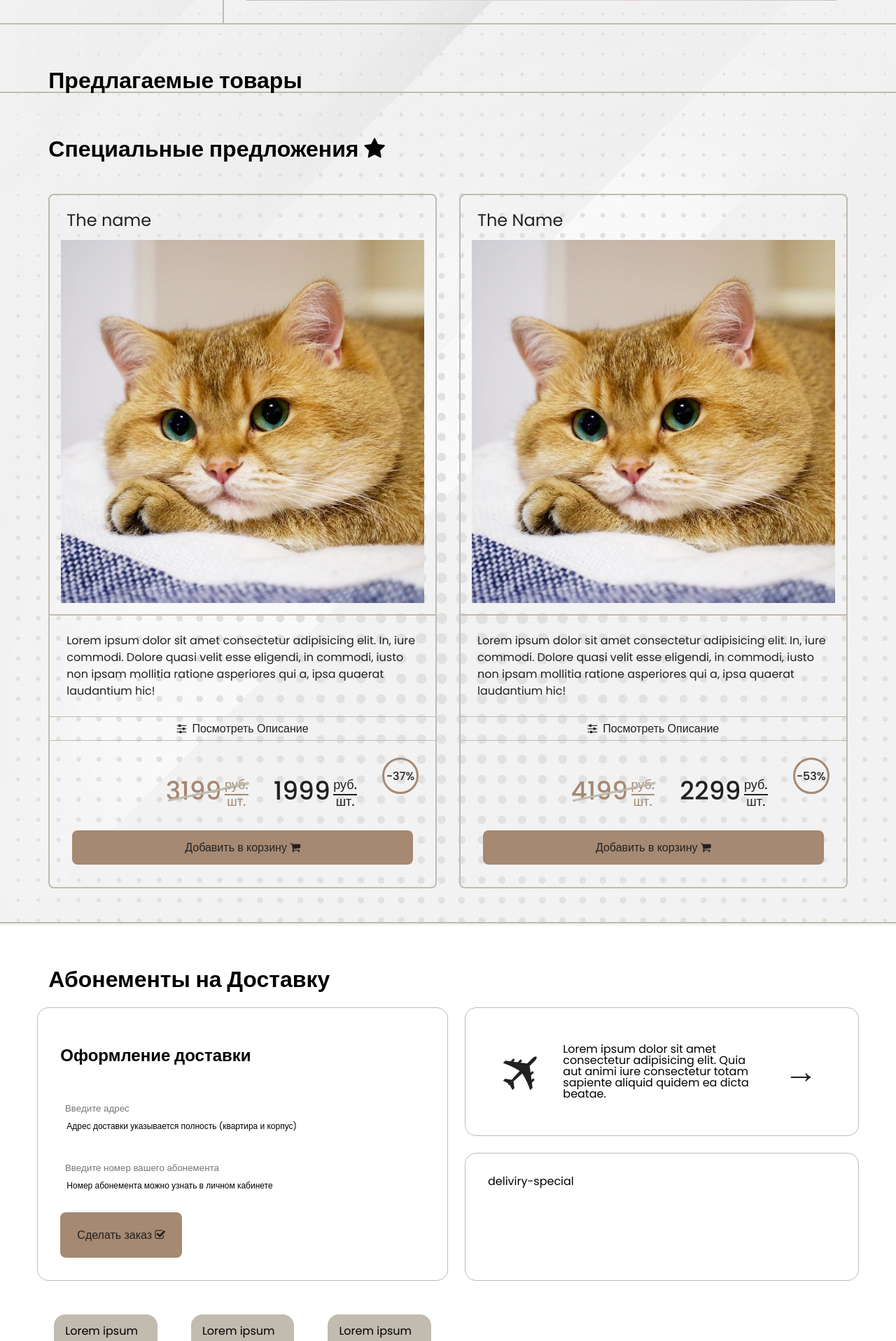
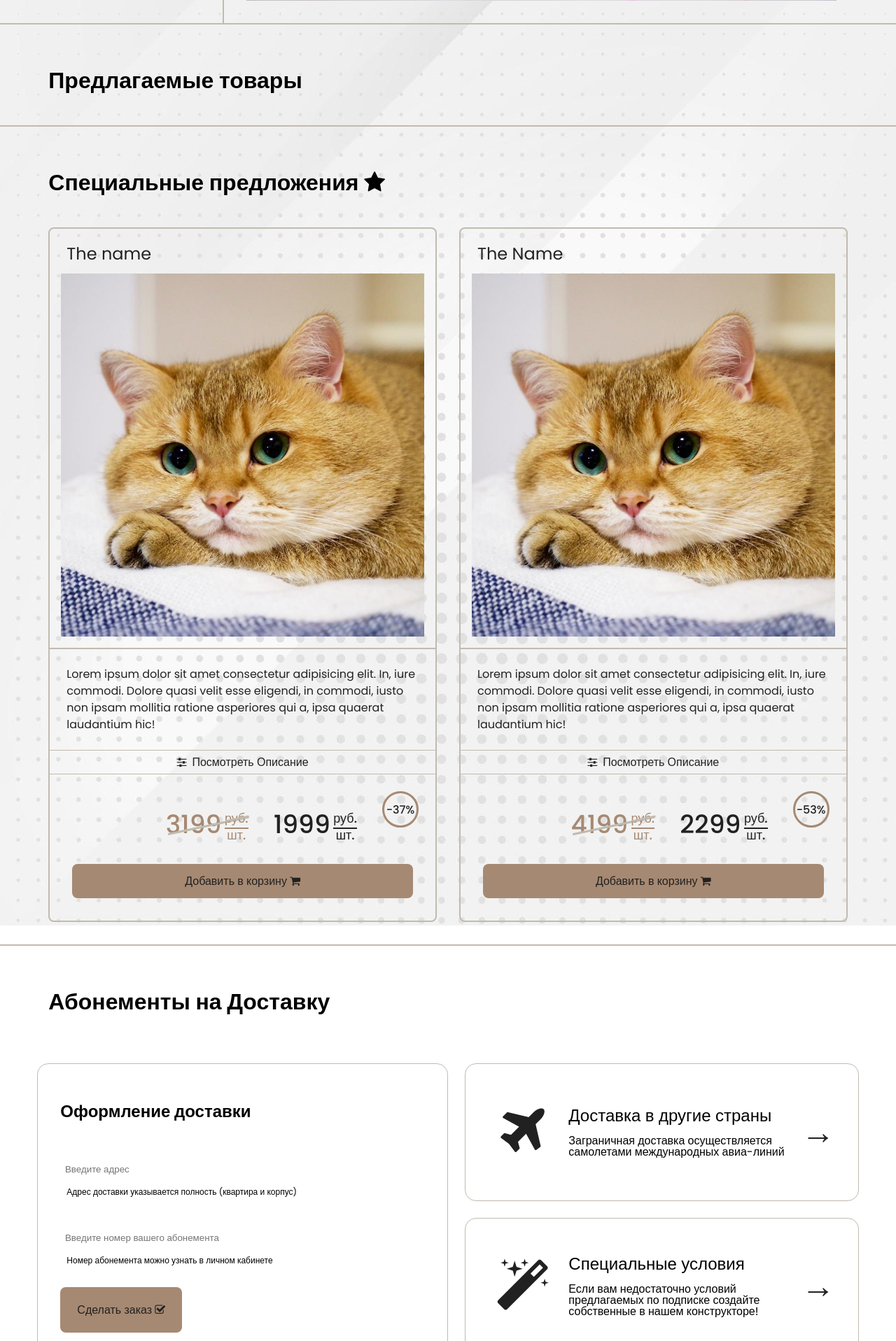
Before and after one commit to EgorKondratyev/site-shop-training, a Django app: page / in a window 1280 px wide. Shown: the part 677-2594 px from the top of the page at 70% size. Run offline with Django 4.2, Linux system fonts and the light colour scheme; data that the repository does not hold is empty.

Commit message:
update deliviry-description(title + text)

```diff
--- a/shop/home/templates/home/base.html
+++ b/shop/home/templates/home/base.html
@@ -297,16 +297,31 @@
 
             <div class="deliviry-another-option">
                 <div class="deliviry-from-country">
-                    <div class="deliviry-img">✈</div>
+                    <div class="deliviry-img"><i class="fa fa-plane"></i></div>
                     <div class="deliviry-description">
-                        Lorem ipsum dolor sit amet consectetur adipisicing elit. Quia aut animi iure consectetur totam
-                        sapiente aliquid quidem ea dicta beatae.
+                        <div class="deliviry-description-title">
+                            Доставка в другие страны
+                        </div>
+                        <div class="deliviry-description-text">
+                            Заграничная доставка осуществляется самолетами международных авиа-линий
+                        </div>
                     </div>
                     <div class="deliviry-arrow">→</div>
                 </div>
-                <div class="deliviry-special">
-                    deliviry-special
+
+                <div class="deliviry-from-country">
+                    <div class="deliviry-img"><i class="fa fa-magic"></i></div>
+                    <div class="deliviry-description">
+                        <div class="deliviry-description-title">
+                            Специальные условия
+                        </div>
+                        <div class="deliviry-description-text">
+                            Если вам недостаточно условий предлагаемых по подписке создайте собственные в нашем конструкторе!
+                        </div>
+                    </div>
+                    <div class="deliviry-arrow">→</div>
                 </div>
+
             </div>
 
         </div>
@@ -314,23 +329,31 @@
             <div class="delivery-card">
                 Lorem ipsum
                 <div class="delivery-card-description">
-                    Lorem ipsum dolor sit amet consectetur adipisicing elit. In, nihil voluptas recusandae cumque quod quibusdam.
+                    Lorem ipsum dolor sit amet consectetur adipisicing elit. In, nihil voluptas recusandae cumque quod
+                    quibusdam.
                 </div>
             </div>
             <div class="delivery-card">
                 Lorem ipsum
                 <div class="delivery-card-description">
-                    Lorem ipsum dolor sit amet consectetur adipisicing elit. In, nihil voluptas recusandae cumque quod quibusdam.
+                    Lorem ipsum dolor sit amet consectetur adipisicing elit. In, nihil voluptas recusandae cumque quod
+                    quibusdam.
                 </div>
             </div>
             <div class="delivery-card">
                 Lorem ipsum
                 <div class="delivery-card-description">
-                    Lorem ipsum dolor sit amet consectetur adipisicing elit. In, nihil voluptas recusandae cumque quod quibusdam.
+                    Lorem ipsum dolor sit amet consectetur adipisicing elit. In, nihil voluptas recusandae cumque quod
+                    quibusdam.
                 </div>
             </div>
-
-
+            <div class="delivery-card">
+                <some>Lorem ipsum</some>
+                <div class="delivery-card-description">
+                    Lorem ipsum dolor sit amet consectetur adipisicing elit. In, nihil voluptas recusandae cumque quod
+                    quibusdam.
+                </div>
+            </div>
         </div>
     </div>
     <!-- End Deliviry Block -->
--- a/shop/shop/static/css/style.css
+++ b/shop/shop/static/css/style.css
@@ -166,7 +166,7 @@ body {
 
 .title-container {
 	grid-column: 2/24;
-	margin: 4em 0 0 1em;
+	margin: 4em 0 3em 1em;
 }
 
 /* End Header Grid */
@@ -245,7 +245,7 @@ body {
 
 .card {
 	color: #212121;
-	margin: 3em 1em 3em 1em;
+	margin: 0 1em 2em 1em;
 	border: solid 2px #C1BBB0;
 	border-radius: 0.5em;
 	transition: 1s;
@@ -419,7 +419,7 @@ body {
 .deliviry-address-input {
 	margin-top: 2em;
 	width: 100%;
-	height: 2em;
+	height: 3em;
 	padding-left: 0.5em;
 }
 
@@ -434,7 +434,7 @@ body {
 
 .deliviry-card-input {
 	width: 100%;
-	height: 2em;
+	height: 3em;
 	margin-top: 3em;
 	padding-left: 0.5em;
 }
@@ -489,19 +489,25 @@ body {
 	margin: auto;
 	text-align: center;
 	font-size: 5em;
-	transform: rotate(-45deg);
 	transition: 0.5s;
 }
 
 .deliviry-description {
-	width: 60%;
+	width: 70%;
 	margin: auto;
-	padding: 0 0.5em;
+	padding: 0 1em;
+}
+
+.deliviry-description-title {
+	font-size: 1.5em;
+}
+.deliviry-description-text {
+	margin-top: 1em;
 }
 
 .deliviry-arrow {
 	color: #212121;
-	width: 20%;
+	width: 10%;
 	margin: auto;
 	text-align: center;
 	font-size: 3em;
@@ -515,6 +521,8 @@ body {
 .deliviry-from-country:hover .deliviry-arrow {
 	color: #A68972;
 	text-align: right;
+	/* position: relative;
+	left: 1em; */
 }
 
 .deliviry-special {
@@ -531,19 +539,21 @@ body {
 
 .delivery-card-container {
 	display: grid;
-	grid-column: 2/24;
-	grid-template-columns: repeat(6, 1fr);
+	grid-column: 6/20;
+	grid-template-columns: repeat(4, 1fr);
 }
 
 .delivery-card {
 	background-color: #C1BBB0;
 	padding: 1em;
 	margin: 1.5em 1.5em 0 1.5em;
+	text-align: center;
 	border-radius: 1em 1em 0 0;
 	transition: 0.5s;
 }
 
 .delivery-card-description {
+	margin-top: 1em;
 	visibility: hidden;
 }
 
```
